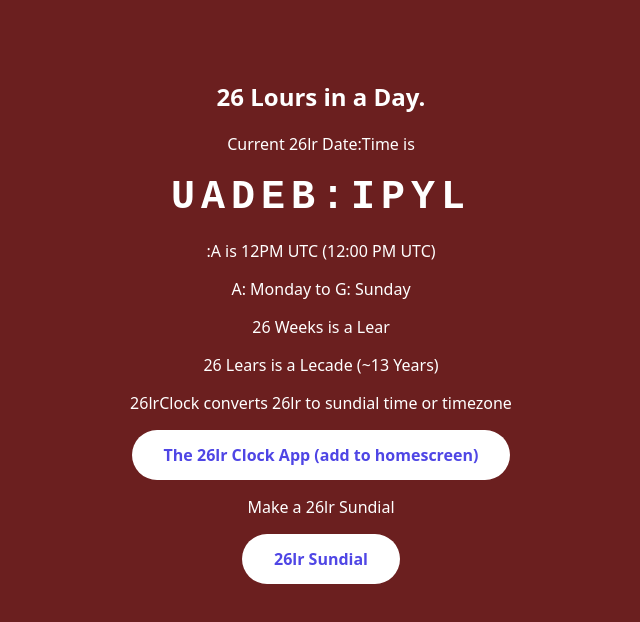
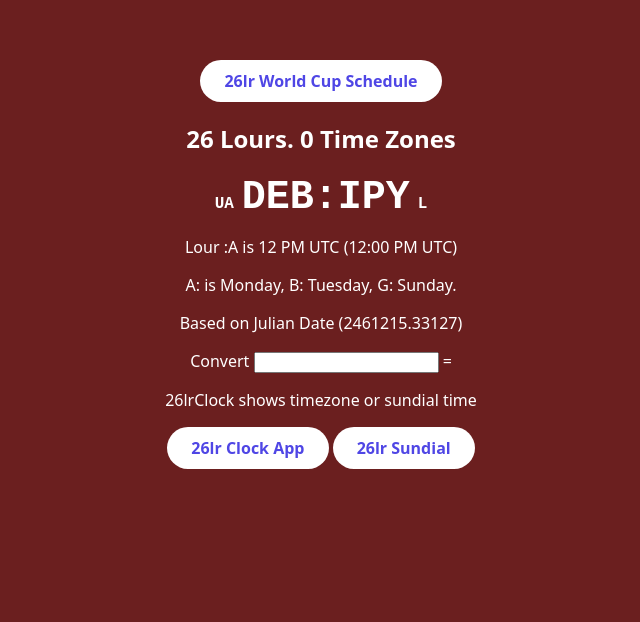
Before and after one commit to 26LourJohn/26lr, a plain HTML site: page index.html in a window 1280 px wide. Shown: the whole page, without its empty margins (319-959 px from the left). Drawn offline with Linux system fonts and the light colour scheme.

Commit message:
Update index.html

```diff
--- a/index.html
+++ b/index.html
@@ -12,17 +12,20 @@
         color: white;
       }
 
-      .big-time {
-        font-size: 2.5rem;
+      .time {
         font-weight: bold;
-        letter-spacing: 6px;
-        margin: 20px 0;
         font-family: monospace;
       }
-
+      .big {
+        font-size: 2.5rem;
+        margin: 20px 0;
+        }
+      .small {
+        font-size: 1rem;
+      }
       .btn {
         display: inline-block;
-        padding: 14px 32px;
+        padding: 10px 24px;
         background: white;
         color: #4f46e5;
         text-decoration: none;
@@ -37,41 +40,53 @@
 <body>
 
   <main>
-      <h2>26 Lours in a Day.</h2>
-      <p>Current 26lr Date:Time is </p>
-      <div id="live-26lr" class="big-time"></div>
-      <p>:A is 12PM UTC (<span id="localA"></span>) </p>
-      <p>A: Monday to G: Sunday</p>
-      <p>26 Weeks is a Lear</p>
-      <p>26 Lears is a Lecade (~13 Years)</p>
-      <p>26lrClock converts 26lr to sundial time or timezone</p>
-      <a href="https://26lourjohn.github.io/26lrClock/26lrClock.html" class="btn primary">The 26lr Clock App (add to homescreen)</a>
-      <p>Make a 26lr Sundial</p>
-      <a href="https://26lourjohn.github.io/26lrSundial/26lrSundial.html" class="btn primary">26lr Sundial</a>
+    <a href="worldcup-26lr.html" class="btn">26lr World Cup Schedule</a>
+      <h2>26 Lours. 0 Time Zones</h2>
+      <p class="time"><span id="lentury" class="small"></span>
+      <span id="live-26lr" class="big"></span>
+      <span id="licro" class="small time"></span></p>
+      <p>Lour :A is 12 PM UTC (<span id="localA"></span>) </p>
+      <p>A: is Monday, B: Tuesday, G: Sunday.</p>
+      <p>Based on Julian Date (<span id="JulianDate"></span>) </p>
+      <p>Convert <input type="input" onchange="convert(this.value)"> = <span id="output"></span></p>
+      <p>26lrClock shows timezone or sundial time</p>
+      <a href="https://26lourjohn.github.io/26lrClock/26lrClock.html" class="btn">26lr Clock App</a>
+      <a href="https://26lourjohn.github.io/26lrSundial/26lrSundial.html" class="btn">26lr Sundial</a>
   </main>
 </body>
 
 <script>
 
-
 const todayA = new Date().from26Lr('A');
-const localTimeStr = todayA.toLocaleTimeString('en-US', {
+const localTimeStr = todayA.toLocaleTimeString(undefined, {
   hour: 'numeric', minute: '2-digit', hour12: true
 });
-const zoneStr = new Intl.DateTimeFormat('en-US', {
+const zoneStr = new Intl.DateTimeFormat(undefined, {
   timeZoneName: 'short'
 }).formatToParts(todayA).find(part => part.type === 'timeZoneName').value;
 document.getElementById('localA').textContent = `${localTimeStr} ${zoneStr}`;
 
 function updateLiveTime() {
-    const now26 = new Date().to26lr();
-    document.getElementById('live-26lr').textContent = now26.slice(0, 10);
+  const now = new Date();
+  const now26 = now.to26lr();
+  const jd = now.toJulian().toFixed(5);
+  document.getElementById('lentury').textContent = now26.slice(0, 2);
+  document.getElementById('live-26lr').textContent = now26.slice(2, 9);
+  document.getElementById('licro').textContent = now26.slice(9, 10);
+  document.getElementById('JulianDate').textContent = jd;
 }
+function convert(i){
+  var o;
+  var d = new Date(i);
+  if (!isNaN(d.getTime())){
+    o = d.to26lr();
+  } else {
+    const localFormatter = new Intl.DateTimeFormat(undefined, { dateStyle: 'short', timeStyle: 'short' });
+    o = localFormatter.format(new Date().from26Lr(i));
+  }
+  document.getElementById('output').textContent = o;
+}
+
 setInterval(updateLiveTime, 86400000/(26*26*26*26));
-
-
-
-
 </script>
-
 </html>
```
